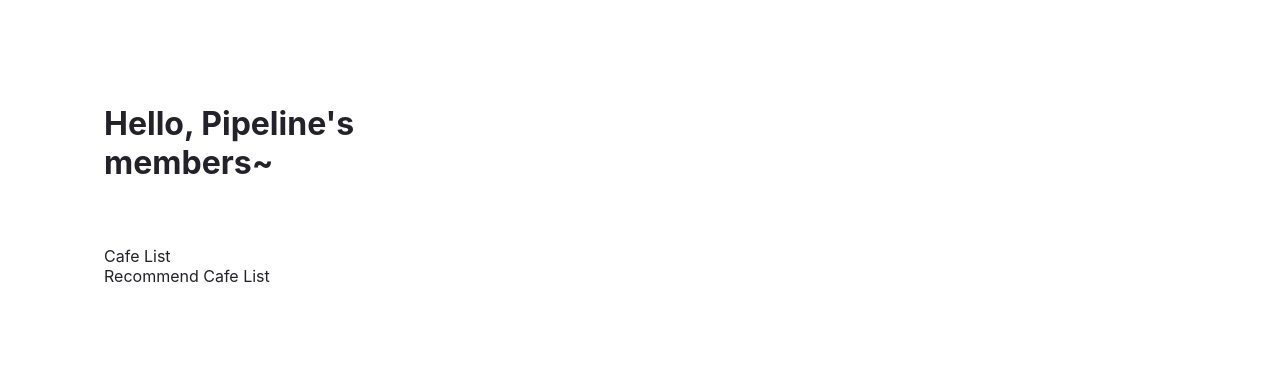
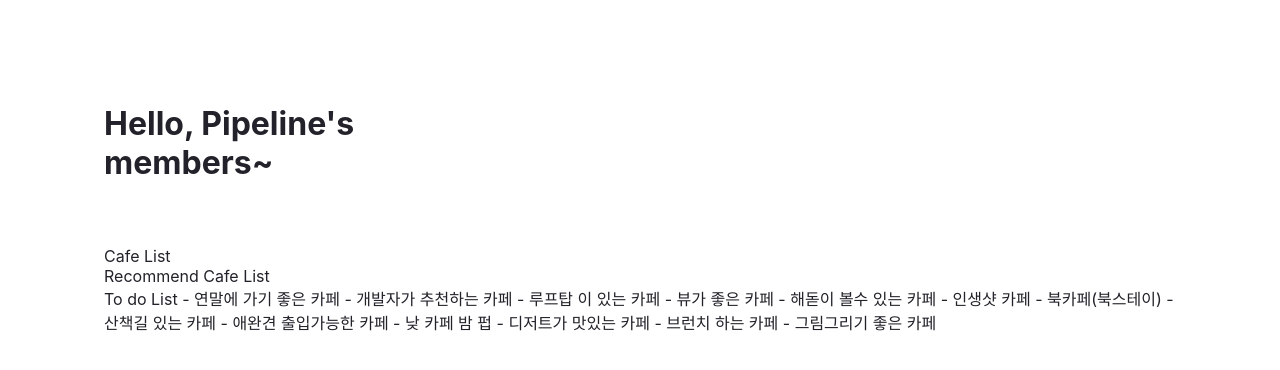
Before and after one commit to Pipeline3/pipeline-cafe, a Gatsby site: page / in a window 1280 px wide. Built offline with nearby package versions, Linux system fonts and the light colour scheme; Gatsby itself is replaced by a stand-in of ours.

Commit message:
add something

```diff
--- a/src/pages/index.js
+++ b/src/pages/index.js
@@ -28,6 +28,23 @@ const IndexPage = () => {
       <section>
         Recommend Cafe List
       </section>
+
+      <section>
+        To do List
+        - 연말에 가기 좋은 카페
+        - 개발자가 추천하는 카페
+        - 루프탑 이 있는 카페
+        - 뷰가 좋은 카페
+        - 해돋이 볼수 있는 카페
+        - 인생샷 카페
+        - 북카페(북스테이)
+        - 산책길 있는 카페
+        - 애완견 출입가능한 카페
+        - 낮 카페 밤 펍
+        - 디저트가 맛있는 카페
+        - 브런치 하는 카페
+        - 그림그리기 좋은 카페
+      </section>
     </main>
   )
 }
```
